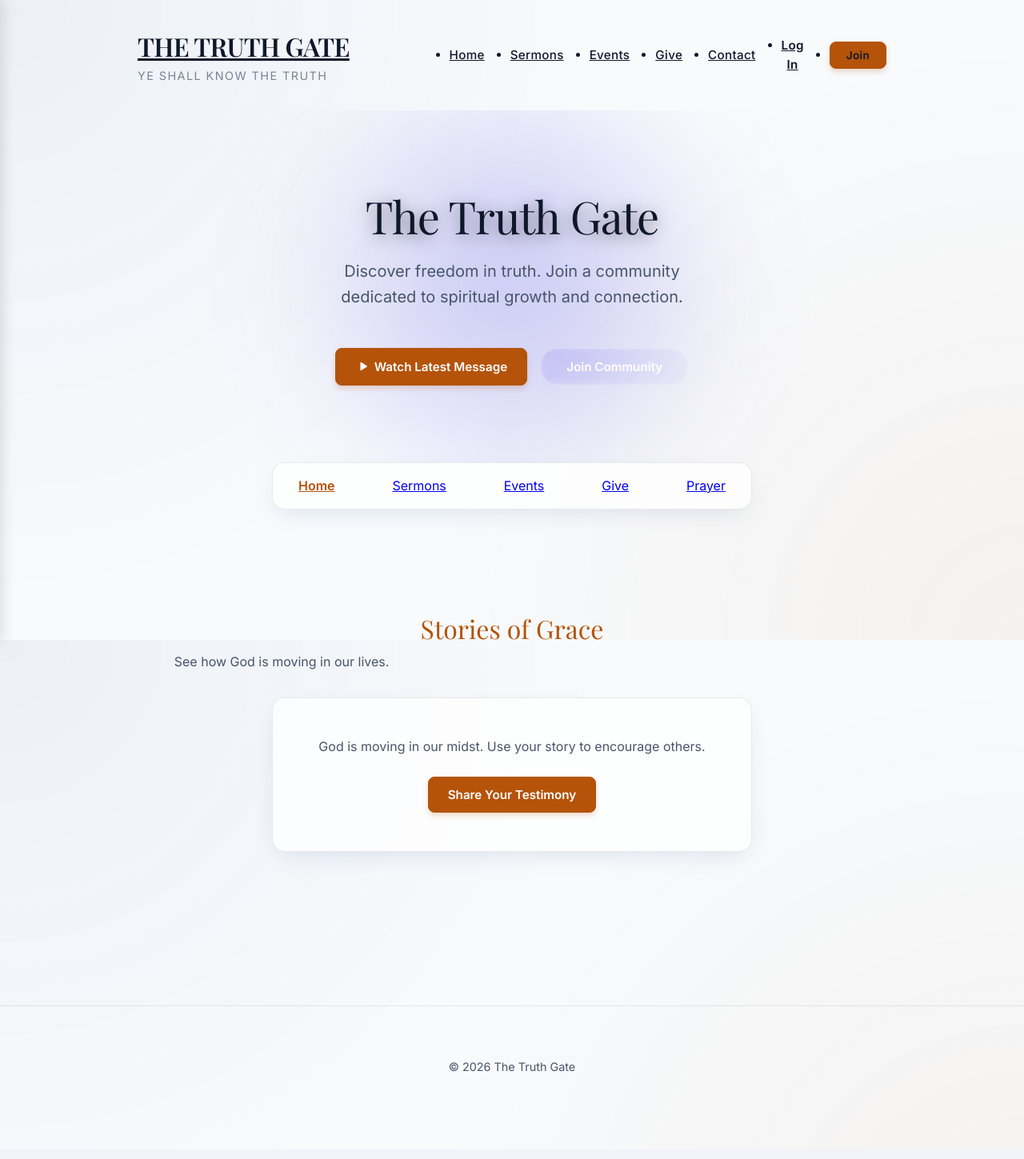
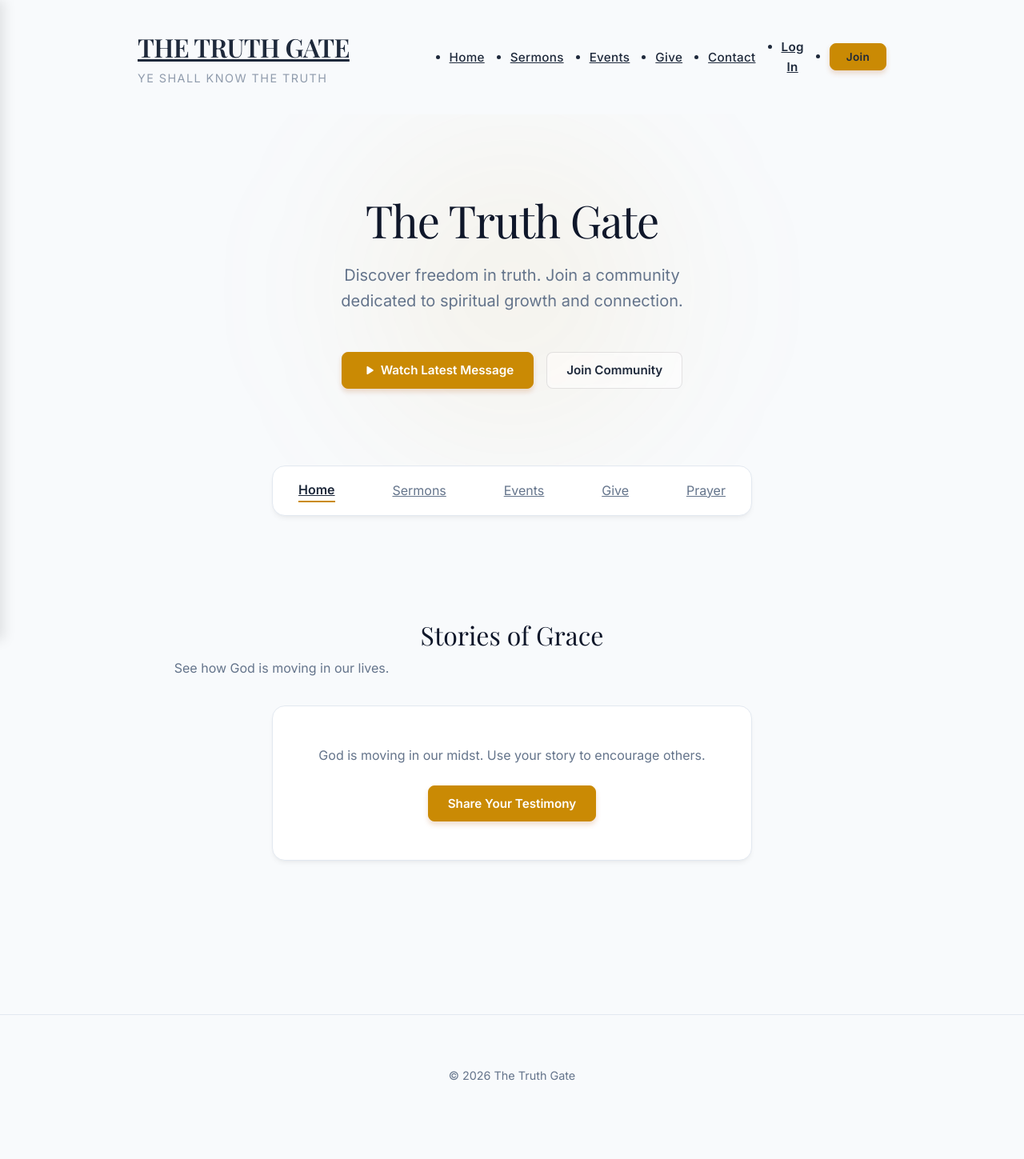
Before and after one commit to Eminenz07/the_truth_gate, a Django app: page / in a window 1280 px wide. Shown: the whole page at 80% size. Before the commit the page ends 1340 px from the top, so only its background shows below. Run offline with Django 5.2, Linux system fonts and the light colour scheme; data comes from the database, SQL or seed files in the repository; data that the repository does not hold is empty; parts of the project's set-up code (start-up, migrations or seed data) failed here and were passed over; some web fonts are replaced.

Commit message:
UI: Implemented Calm/Institutional Theme based on PRD

```diff
--- a/core/static/core/css/theme.css
+++ b/core/static/core/css/theme.css
@@ -1,28 +1,28 @@
 :root {
-    /* Palette: Royal, Silver & Gold */
-    --primary: #1E3A8A; /* Royal Blue (Blue 900) */
-    --primary-dark: #172554; /* Deep Navy (Blue 950) */
-    --accent: #B45309; /* Deep Gold/Amber (Amber 700) - Darker for text contrast */
-    --accent-glow: rgba(180, 83, 9, 0.3);
+    /* Palette: Calm & Institutional (Bank/Trust/University) */
+    --primary: #1e293b; /* Slate 800 (Deep, Neutral Navy) */
+    --primary-dark: #0f172a; /* Slate 900 */
+    --accent: #ca8a04; /* Muted Gold (Yellow 700) - Authoritative, not shiny */
+    --accent-glow: rgba(202, 138, 4, 0.15); /* Very subtle glow */
 
-    --bg-body: #F8FAFC; /* Slate 50 (Silver/White) */
-    --bg-card: rgba(255, 255, 255, 0.75); /* White Frosted */
-    --bg-glass: rgba(255, 255, 255, 0.4);
+    --bg-body: #f8fafc; /* Slate 50 (Paper White/Silver) */
+    --bg-card: #ffffff; /* Solid White (Trustworthy) */
+    --bg-glass: rgba(255, 255, 255, 0.85); /* High opacity glass (Privacy) */
 
-    --text-primary: #0F172A; /* Slate 900 (Dark for light bg) */
-    --text-secondary: #475569; /* Slate 600 */
-    --border-color: rgba(0, 0, 0, 0.08); /* Darker border for light mode */
+    --text-primary: #1e293b; /* Slate 800 (High Contrast) */
+    --text-secondary: #64748b; /* Slate 500 (Calm Secondary) */
+    --border-color: #e2e8f0; /* Slate 200 (Structured) */
 
     --font-heading: 'Playfair Display', serif;
     --font-body: 'Inter', sans-serif;
 
-    --shadow-soft: 0 10px 30px -10px rgba(30, 58, 138, 0.15); /* Blue-tinted shadow */
+    --shadow-soft: 0 4px 6px -1px rgba(0, 0, 0, 0.05), 0 2px 4px -1px rgba(0, 0, 0, 0.03); /* Minimal Elevation */
 
     /* Spacing */
-    --spacing-unit: 1.5rem;
-    --container-width: 840px;
-    --section-gap: 5rem;
-    --header-height: 70px;
+    --spacing-unit: 2rem; /* More breathing room */
+    --container-width: 900px;
+    --section-gap: 6rem;
+    --header-height: 80px;
 }
 
 * {
@@ -35,13 +35,10 @@ body {
     font-family: var(--font-body);
     color: var(--text-primary);
     background-color: var(--bg-body);
-    background-image:
-        radial-gradient(circle at 0% 0%, rgba(30, 58, 138, 0.05) 0%, transparent 50%),
-        radial-gradient(circle at 100% 100%, rgba(180, 83, 9, 0.05) 0%, transparent 50%);
-    background-attachment: fixed;
-    line-height: 1.6;
+    /* Removed active gradients for stability */
+    line-height: 1.7; /* Increased for readability */
     overflow-x: hidden;
-    padding-bottom: 80px; /* Space for bottom nav */
+    padding-bottom: 80px;
 }
 
 /* Glassmorphism Utilities */
--- a/core/templates/core/home.html
+++ b/core/templates/core/home.html
@@ -92,15 +94,28 @@
       justify-content: space-between;
       align-items: center;
       overflow-x: auto;
+      gap: 1.5rem; /* Added gap for better touch targets */
     "
   >
-    <a href="{% url 'home' %}" style="color: var(--accent); font-weight: 700"
+    <a
+      href="{% url 'home' %}"
+      style="
+        color: var(--primary);
+        font-weight: 700;
+        border-bottom: 2px solid var(--accent);
+      "
       >Home</a
     >
-    <a href="{% url 'sermon_list' %}">Sermons</a>
-    <a href="{% url 'event_list' %}">Events</a>
-    <a href="{% url 'give' %}">Give</a>
-    <a href="{% url 'prayer_request' %}">Prayer</a>
+    <a href="{% url 'sermon_list' %}" style="color: var(--text-secondary)"
+      >Sermons</a
+    >
+    <a href="{% url 'event_list' %}" style="color: var(--text-secondary)"
+      >Events</a
+    >
+    <a href="{% url 'give' %}" style="color: var(--text-secondary)">Give</a>
+    <a href="{% url 'prayer_request' %}" style="color: var(--text-secondary)"
+      >Prayer</a
+    >
   </div>
 </section>
 
@@ -148,7 +176,11 @@
 <!-- Testimonies Section -->
 <section class="reveal" style="margin: 3rem 1.5rem 6rem">
   <div style="text-align: center; margin-bottom: 2rem">
-    <h3 style="font-size: 2rem; margin-bottom: 0.5rem">Stories of Grace</h3>
+    <h3
+      style="font-size: 2rem; margin-bottom: 0.5rem; color: var(--primary-dark)"
+    >
+      Stories of Grace
+    </h3>
     <p style="color: var(--text-secondary)">
       See how God is moving in our lives.
     </p>
@@ -279,25 +311,9 @@
     }
   }
 
-  .btn-glass {
-    background: rgba(255, 255, 255, 0.1);
-    color: white;
-    border: 1px solid rgba(255, 255, 255, 0.2);
-    padding: 0.8rem 2rem;
-    border-radius: 50px;
-    font-weight: 600;
-    transition: all 0.2s;
-    text-decoration: none;
-  }
-
-  .btn-glass:hover {
-    background: rgba(255, 255, 255, 0.2);
-    border-color: white;
-  }
-
   .topic-card-v2:hover {
-    transform: translateY(-5px);
-    background: rgba(255, 255, 255, 0.08); /* Slightly lighter on hover */
+    transform: translateY(-2px); /* Reduced movement */
+    box-shadow: var(--shadow-soft);
   }
 </style>
 {% endblock %}
```
Also changed, not shown: other parts of core/templates/core/home.html (+33 -18 lines).
